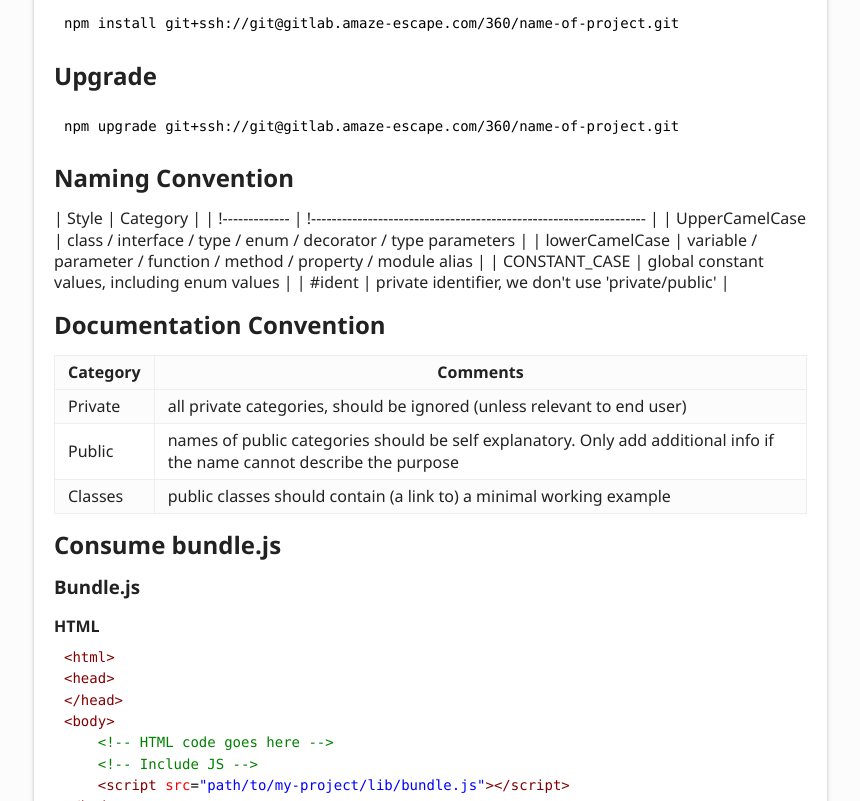
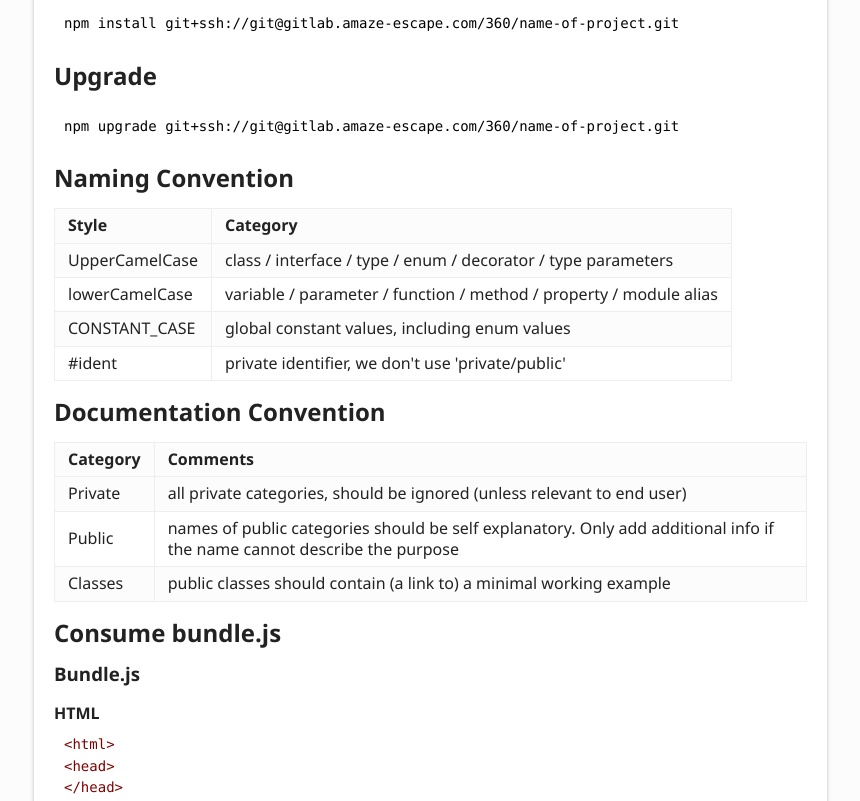
Before and after one commit to f3k-tech/nodejs-typescript, a plain HTML site: page index.html in a window 1280 px wide. Shown: the part 521-1322 px from the top of the page, without its empty margins (6-866 px from the left). Drawn offline with Linux system fonts and the light colour scheme.

Commit message:
deploy: 71d87a69f5907cee737e27a444e1292728994a8e

```diff
--- a/index.html
+++ b/index.html
@@ -33,12 +33,30 @@
 <a href="#naming-convention" id="naming-convention" style="color: inherit; text-decoration: none;">
   <h2>Naming Convention</h2>
 </a>
-<p>| Style          | Category                                                           |
-| !------------- | !----------------------------------------------------------------- |
-| UpperCamelCase | class / interface / type / enum / decorator / type parameters      |
-| lowerCamelCase | variable / parameter / function / method / property / module alias |
-| CONSTANT_CASE  | global constant values, including enum values                      |
-| #ident         | private identifier, we don&#39;t use &#39;private/public&#39;                  |</p>
+<table>
+<thead>
+<tr>
+<th align="left">Style</th>
+<th align="left">Category</th>
+</tr>
+</thead>
+<tbody><tr>
+<td align="left">UpperCamelCase</td>
+<td align="left">class / interface / type / enum / decorator / type parameters</td>
+</tr>
+<tr>
+<td align="left">lowerCamelCase</td>
+<td align="left">variable / parameter / function / method / property / module alias</td>
+</tr>
+<tr>
+<td align="left">CONSTANT_CASE</td>
+<td align="left">global constant values, including enum values</td>
+</tr>
+<tr>
+<td align="left">#ident</td>
+<td align="left">private identifier, we don&#39;t use &#39;private/public&#39;</td>
+</tr>
+</tbody></table>
 
 <a href="#documentation-convention" id="documentation-convention" style="color: inherit; text-decoration: none;">
   <h2>Documentation Convention</h2>
@@ -46,21 +64,21 @@
 <table>
 <thead>
 <tr>
-<th>Category</th>
-<th>Comments</th>
+<th align="left">Category</th>
+<th align="left">Comments</th>
 </tr>
 </thead>
 <tbody><tr>
-<td>Private</td>
-<td>all private categories, should be ignored (unless relevant to end user)</td>
+<td align="left">Private</td>
+<td align="left">all private categories, should be ignored (unless relevant to end user)</td>
 </tr>
 <tr>
-<td>Public</td>
-<td>names of public categories should be self explanatory. Only add additional info if the name cannot describe the purpose</td>
+<td align="left">Public</td>
+<td align="left">names of public categories should be self explanatory. Only add additional info if the name cannot describe the purpose</td>
 </tr>
 <tr>
-<td>Classes</td>
-<td>public classes should contain (a link to) a minimal working example</td>
+<td align="left">Classes</td>
+<td align="left">public classes should contain (a link to) a minimal working example</td>
 </tr>
 </tbody></table>
 
```
Also changed, not shown: classes/ExampleClass.html (+1 -1 lines).
